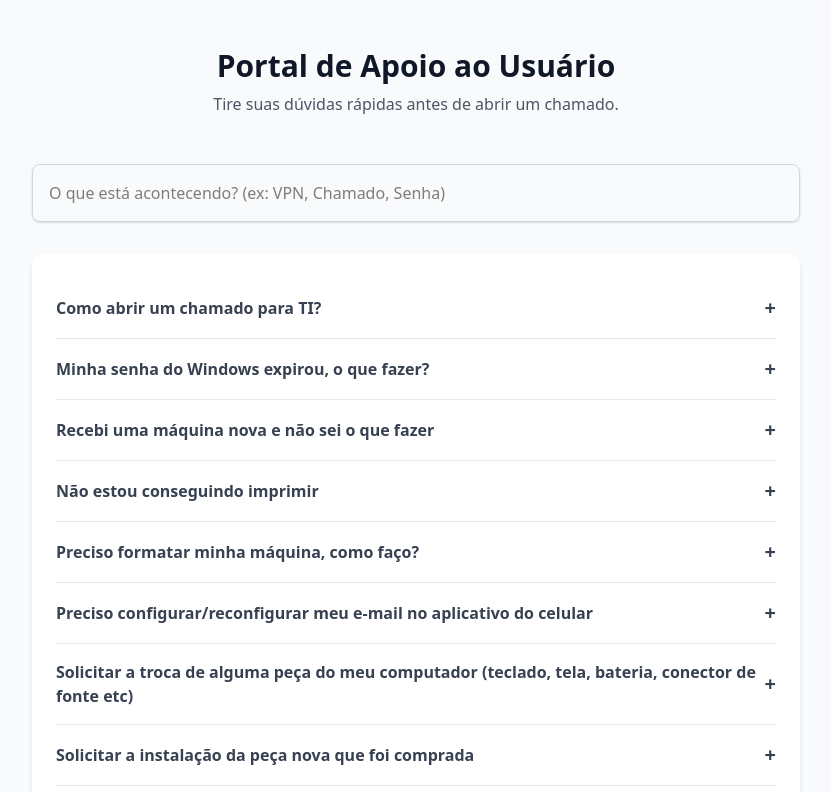
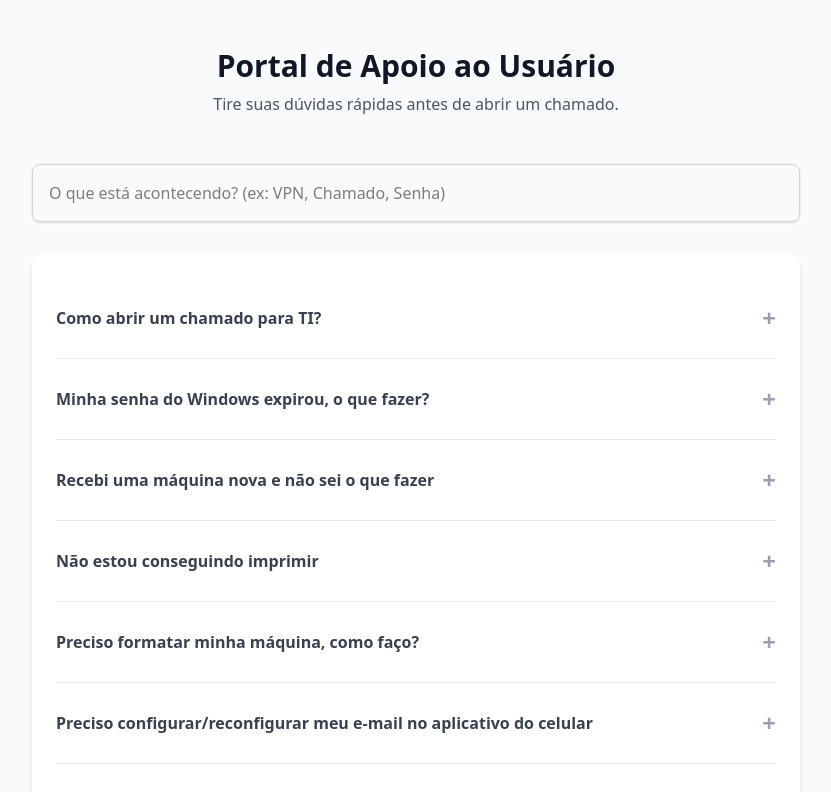
Before and after one commit to luisflipefv/portal_ti_faq, a React (Vite) app: page / in a window 1280 px wide. Shown: the top 792 px of the page, without its empty margins (224-1055 px from the left). Built offline with nearby package versions, Linux system fonts and the light colour scheme.

Commit message:
adiciona botão para abrir chamado

```diff
--- a/src/App.jsx
+++ b/src/App.jsx
@@ -32,7 +32,7 @@ function App() {
         <div className="bg-white rounded-xl shadow-md p-6">
           {filteredQuestions.length > 0 ? (
             filteredQuestions.map((item) => (
-              <FaqItem key={item.id} question={item.question} answer={item.answer} tip={item.tip} />
+              <FaqItem key={item.id} question={item.question} answer={item.answer} tip={item.tip} link={item.link} />
             ))
           ) : (
             <p className="text-center text-gray-500 py-4">Nenhum resultado encontrado para "{searchTerm}".</p>
@@ -41,7 +41,7 @@ function App() {
 
         <footer className="mt-10 text-center">
           <p className="text-sm text-gray-500 mb-4">Não encontrou o que precisava?</p>
-          <button className="bg-blue-600 text-white px-6 py-2 rounded-full hover:bg-blue-700 transition-colors font-medium" onClick={() => window.open('https://www.aguiabranca.com.br/telefones', '_blank')}>
+          <button className="bg-blue-600 text-white px-6 py-2 rounded-full hover:bg-blue-700 transition-colors font-medium" onClick={() => window.open('https://sos.aguiabranca.com.br/', '_blank')}>
             Abrir Chamado Agora
           </button>
         </footer>
--- a/src/components/FaqItem.jsx
+++ b/src/components/FaqItem.jsx
@@ -1,22 +1,44 @@
 import { useState } from 'react';
 
-export default function FaqItem({ question, answer, tip }) {
+export default function FaqItem({ question, answer, tip, link }) {
   const [isOpen, setIsOpen] = useState(false);
 
+  const handleOpenTicket = () => {
+    // Se houver um link personalizado, usa ele; caso contrário, usa um padrão
+    const destination = link || 'https://sos.aguiabranca.com.br';
+    window.open(destination, '_blank');
+  };
+
   return (
-    <div className="border-b border-gray-200 py-4">
+    <div className="border-b border-gray-200 py-4 last:border-0">
       <button
-        className="flex justify-between items-center w-full text-left font-semibold text-gray-700 hover:text-blue-600 transition-colors"
+        className="flex justify-between items-center w-full text-left font-semibold text-gray-700 hover:text-blue-600 transition-colors py-2 focus:outline-none"
         onClick={() => setIsOpen(!isOpen)}
       >
-        <span>{question}</span>
-        <span className="text-xl">{isOpen ? '-' : '+'}</span>
+        <span className="text-md">{question}</span>
+        <span className="text-2xl text-gray-400">{isOpen ? '-' : '+'}</span>
       </button>
 
       {isOpen && (
-        <div className="mt-2 text-gray-600 animate-fade-in-down">
-          {answer}
-          {tip && <p className="mt-2 text-sm text-gray-500 italic">{tip}</p>}
+        <div className="mt-4 text-gray-600 leading-relaxed animate-fade-in-down">
+          <p>{answer}</p>
+
+          {tip && (
+            <div className="mt-3 p-3 bg-blue-50 rounded-lg border-l-4 border-blue-500">
+              <p className="text-sm text-gray-600 italic">
+                <strong>Dica:</strong> {tip}
+              </p>
+            </div>
+          )}
+
+          <div className="mt-6">
+            <button
+              onClick={handleOpenTicket}
+              className="text-white bg-blue-600 hover:bg-blue-700 px-4 py-2 rounded-md text-sm font-bold transition-all shadow-sm"
+            >
+              Abrir Chamado
+            </button>
+          </div>
         </div>
       )}
     </div>
--- a/src/data/questions.js
+++ b/src/data/questions.js
@@ -2,53 +2,55 @@ export const questions = [
   {
     id: 1,
     question: "Como abrir um chamado para TI?",
-    answer: "Acesse o sistema interno através do link 'Suporte' na sua área de trabalho. Preencha a descrição detalhada e anexe um print da tela inteira com o erro."
+    answer: "Você pode abrir um chamado pelo portal do SOS Águia Branca (https://sos.aguiabranca.com.br/) ou pelo WhatsApp, no número (27) 2125-1929. Em ambos os casos, informe que deseja atendimento da equipe de Field Service, se necessário.",
+    link: "https://sos.aguiabranca.com.br/"
   },
   {
     id: 2,
     question: "Minha senha do Windows expirou, o que fazer?",
-    answer: "Se você estiver na rede da empresa, pressione Ctrl + Alt + Del e selecione 'Alterar uma senha'. Caso esteja remoto, conecte a VPN antes."
+    answer: "Conforme orientação da DTI, pressione as teclas Ctrl + Alt + Del e clique em Alterar senha. Caso sua senha já esteja expirada, ao iniciar o Windows o próprio sistema solicitará automaticamente a criação de uma nova senha.",
+    link: "https://portaladss.aguiabranca.com.br/authorization.do"
   },
   {
     id: 3,
     question: "Recebi uma máquina nova e não sei o que fazer",
-    answer: "Antes de trazer para o laboratório, certifique-se de que a etiqueta de patrimônio já está colada no equipamento, o pacote Office já foi providenciado e que o usuário que irá usar a máquina já possui uma conta criada.",
-    tip: "Caminho no portal: Suporte > Novas Máquinas > Checklist de Configuração"
+    answer: "Primeiro, verifique se a máquina já possui a etiqueta de patrimônio. Em seguida, abra um chamado no SOS Águia Branca solicitando a instalação/configuração e encaminhe o equipamento ao laboratório, juntamente com a nota fiscal e a licença do Office.",
+    link: "https://sos.aguiabranca.com.br/cardapio/descricao?id=147"
   },
   {
     id: 4,
     question: "Não estou conseguindo imprimir",
-    answer: "Verifique se tanto a impressora quanto o seu computador estão ligados e conectados à rede. Em seguida abra um chamado e nos encaminhe o modelo da impressora e o endereço de IP dela ",
-    tip: "Caminho no portal: Suporte > Impressoras > Instalar"
+    answer: "Verifique se, no momento da impressão, a impressora correta está selecionada e se ela está ligada e com o cabo de rede conectado. Caso esteja tudo correto e o problema persista, abra um chamado no SOS Águia Branca solicitando verificação e informando o erro apresentado ao imprimir.",
+    link: "https://sos.aguiabranca.com.br/cardapio/descricao?id=118"
   },
   {
     id: 5,
     question: "Preciso formatar minha máquina, como faço?",
-    answer: "Abra um chamado informando o motivo da formatação e quais dias e horários você tem disponibilidade para levar a máquina até o laboratório. Entraremos em contato para realizar o agendamento.",
-    tip: "Caminho no portal: Windows > Formatar"
+    answer: "Para isso, abra um chamado no SOS Águia Branca solicitando a formatação do seu computador. Uma equipe realizará uma avaliação para verificar se a formatação é realmente necessária.",
+    link: "https://sos.aguiabranca.com.br/cardapio/descricao?id=5674"
   },
   {
     id: 6,
     question: "Preciso configurar/reconfigurar meu e-mail no aplicativo do celular",
     answer: "Primeiro, certifique-se de que tem em seu celular instalado os aplicativos 'Microsoft Authenticator', 'Outlook' e VPN Capsule. Em seguida, traga seu celular para o laboratório para que possamos realizar a configuração presencialmente.",
-    tip: "Caminho no portal: Outlook > Configurar"
+    link: "https://sos.aguiabranca.com.br/cardapio/descricao?id=125"
   },
   {
     id: 7,
     question: "Solicitar a troca de alguma peça do meu computador (teclado, tela, bateria, conector de fonte etc)",
-    answer: "Abra um chamado informando qual peça precisa ser trocada e o motivo. Em seguida, encaminhe a máquina para o laboratório para que possamos avaliar e providenciar o laudo, caso necessário.",
-    tip: "Caminho no portal: Hardware > Troca de Peça > Solicitação de laudo técnico"
+    answer: "Para isso, abra um chamado no SOS Águia Branca solicitando a avaliação da peça defeituosa. A equipe realizará a análise e emitirá um laudo técnico. Com esse laudo, acione o setor de Suprimentos para a aquisição da nova peça, conforme especificado.",
+    link: "https://sos.aguiabranca.com.br/cardapio/descricao?id=118"
   },
   {
     id: 8,
     question: "Solicitar a instalação da peça nova que foi comprada",
-    answer: "Abra um chamado informando que a peça foi comprada e solicitando a instalação. Em seguida, nos informe qual o melhor horário para levar a máquina até o laboratório para que possamos realizar a instalação presencialmente.",
-    tip: "Caminho no portal: Hardware > Troca de Peça > Instalação"
+    answer: "Para isso, abra um chamado no SOS Águia Branca solicitando a instalação da peça e informando que o item já foi recebido e está disponível para instalação.",
+    link: "https://sos.aguiabranca.com.br/cardapio/descricao?id=414"
   },
   {
     id: 9,
     question: "Quero um ramal do next ip em minha máquina",
     answer: "Abra um chamado solicitando o ramal do next ip. Informe um número de ramal espelho, pode ser de um colega da equipe.",
-    tip: "Caminho no portal: Telefonia > Ramal Next IP > Configurar"
+    link: "https://sos.aguiabranca.com.br/cardapio/descricao?id=147"
   }
 ];
```
